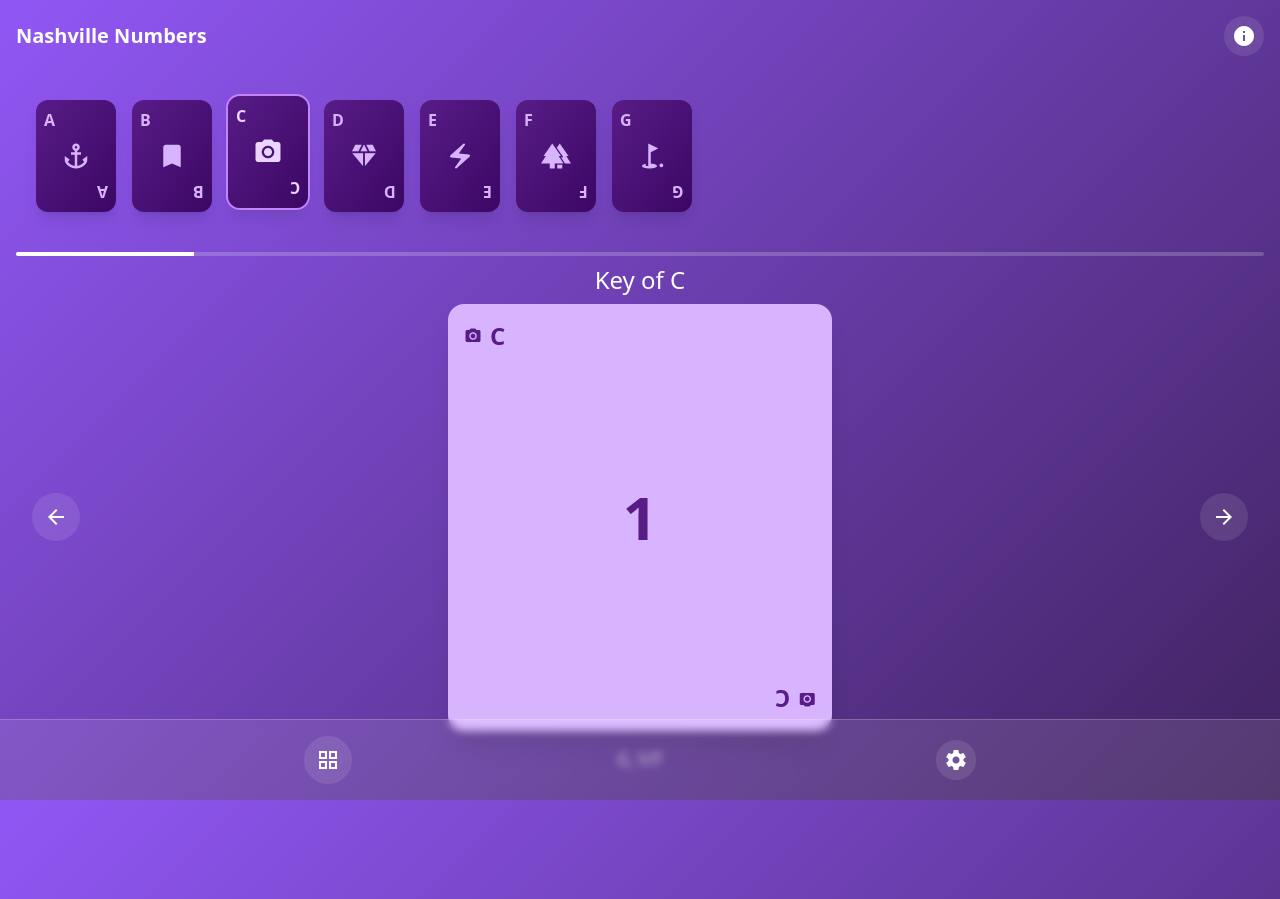
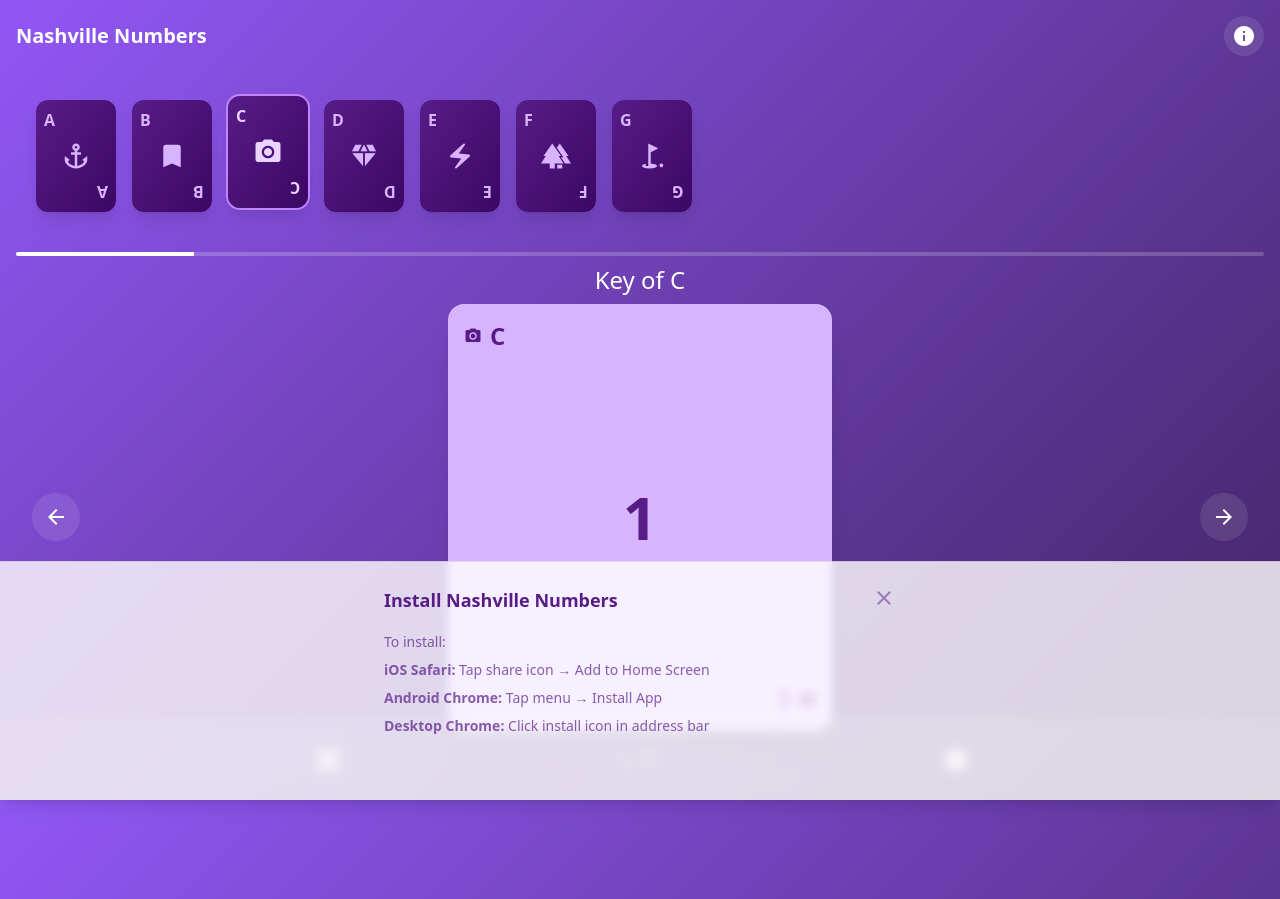
Before and after one commit to jtsternberg/Nashville-Numbers-Flash-Cards, a Vue app: page / in a window 1280 px wide. Built offline with nearby package versions, Linux system fonts and the light colour scheme.

Commit message:
Add installation prompt and instructions to info panel

```diff
--- a/package.json
+++ b/package.json
@@ -1,7 +1,7 @@
 {
 	"name": "nashville-numbers",
 	"private": true,
-	"version": "0.0.13",
+	"version": "0.0.21",
 	"type": "module",
 	"scripts": {
 		"dev": "vite",
--- a/src/App.vue
+++ b/src/App.vue
@@ -10,6 +10,7 @@
 import { useSettingsStore } from './stores/settings'
 import FlashCardNav from './components/FlashCardNav.vue'
 import FlashCardView from './components/FlashCardView.vue'
+import FirstViewNotice from './components/FirstViewNotice.vue'
 
 const settings = useSettingsStore()
 const currentKey = computed({
@@ -229,6 +230,8 @@
 
       <!-- Add padding to prevent content from being hidden behind footer -->
       <div class="h-20"></div>
+
+      <FirstViewNotice />
    </div>
 </template>
 
--- /dev/null
+++ b/src/components/FirstViewNotice.vue
@@ -0,0 +1,62 @@
+<script setup>
+import { ref, onMounted, computed } from 'vue'
+import InstallPrompt from './InstallPrompt.vue'
+import { useInstallPrompt } from '../composables/useInstallPrompt'
+
+const isVisible = ref(false)
+const { deferredPrompt } = useInstallPrompt()
+const hasInstallButton = computed(() => !!deferredPrompt.value)
+
+onMounted(() => {
+   // Check if notice was previously dismissed
+   const dismissed = localStorage.getItem('install-notice-dismissed')
+   if (!dismissed) {
+      isVisible.value = true
+   }
+})
+
+function dismiss() {
+   isVisible.value = false
+   localStorage.setItem('install-notice-dismissed', 'true')
+}
+</script>
+
+<template>
+   <Transition
+      enter-active-class="transition duration-300 ease-out"
+      enter-from-class="transform translate-y-full opacity-0"
+      enter-to-class="transform translate-y-0 opacity-100"
+      leave-active-class="transition duration-200 ease-in"
+      leave-from-class="transform translate-y-0 opacity-100"
+      leave-to-class="transform translate-y-full opacity-0"
+   >
+      <div
+         v-if="isVisible"
+         class="fixed inset-x-0 bottom-0 p-6 pb-16 bg-white/80 backdrop-blur-sm border-t border-purple-900/10 shadow-lg"
+      >
+         <div class="max-w-lg mx-auto">
+            <div class="flex justify-between items-start mb-4">
+               <h3 class="text-lg font-semibold text-purple-900">Install Nashville Numbers</h3>
+               <button
+                  @click="dismiss"
+                  class="text-purple-900/50 hover:text-purple-900 transition-colors"
+                  aria-label="Dismiss notice"
+               >
+                  <span class="material-icons">close</span>
+               </button>
+            </div>
+
+            <InstallPrompt />
+
+            <div v-if="hasInstallButton" class="mt-4 text-center">
+               <button
+                  @click="dismiss"
+                  class="text-sm text-purple-900/50 hover:text-purple-900 transition-colors"
+               >
+                  No thank you, maybe later
+               </button>
+            </div>
+         </div>
+      </div>
+   </Transition>
+</template>
--- a/src/components/InfoPanel.vue
+++ b/src/components/InfoPanel.vue
@@ -1,6 +1,7 @@
 <script setup>
 import { ref, onMounted } from 'vue'
 import { version } from '../../package.json'
+import InstallPrompt from './InstallPrompt.vue'
 
 const isOpen = ref(false)
 const lastUpdated = __BUILD_TIME__
@@ -82,7 +83,7 @@
       >
          <div
             v-if="isOpen"
-            class="absolute right-0 top-11 mt-2 w-64 bg-white/80 backdrop-blur-sm rounded-2xl shadow-lg p-4 text-purple-900 border border-white/20 z-50"
+            class="absolute right-0 top-11 mt-2 w-80 bg-white/80 backdrop-blur-sm rounded-2xl shadow-lg p-4 text-purple-900 border border-white/20 z-50"
          >
             <h3 class="text-lg font-semibold mb-4 text-purple-900/90">About</h3>
 
@@ -104,6 +105,11 @@
                   </span>
                </div>
 
+               <div class="mt-4 pt-4 border-t border-purple-900/10">
+                  <h4 class="text-sm font-semibold mb-2">Install App</h4>
+                  <InstallPrompt />
+               </div>
+
                <button
                   @click="handleRefresh"
                   class="w-full mt-4 px-4 py-2 bg-purple-600 text-white rounded-lg hover:bg-purple-700 transition-colors flex items-center justify-center gap-2"
--- /dev/null
+++ b/src/components/InstallPrompt.vue
@@ -0,0 +1,34 @@
+<script setup>
+import { onMounted } from 'vue'
+import { useInstallPrompt } from '../composables/useInstallPrompt'
+
+const { deferredPrompt, initInstallPrompt, installApp } = useInstallPrompt()
+
+onMounted(() => {
+   initInstallPrompt()
+})
+</script>
+
+<template>
+   <div>
+      <template v-if="deferredPrompt">
+         <p class="text-sm text-purple-900/70 mb-2">Install this app on your device for quick access and offline use.</p>
+         <button
+            @click="installApp"
+            class="w-full px-4 py-2 bg-purple-600 text-white rounded-lg hover:bg-purple-700 transition-colors flex items-center justify-center gap-2"
+         >
+            <span class="material-icons text-sm">download</span>
+            <span>Install App</span>
+         </button>
+      </template>
+
+      <template v-else>
+         <p class="text-sm text-purple-900/70 mb-2">To install:</p>
+         <ul class="text-sm text-purple-900/70 space-y-2">
+            <li><strong>iOS Safari:</strong> Tap share icon → Add to Home Screen</li>
+            <li><strong>Android Chrome:</strong> Tap menu → Install App</li>
+            <li><strong>Desktop Chrome:</strong> Click install icon in address bar</li>
+         </ul>
+      </template>
+   </div>
+</template>
--- /dev/null
+++ b/src/composables/useInstallPrompt.js
@@ -0,0 +1,32 @@
+import { ref } from 'vue'
+
+const deferredPrompt = ref(null)
+
+export function useInstallPrompt() {
+   function initInstallPrompt() {
+      // Listen for 'beforeinstallprompt' event
+      window.addEventListener('beforeinstallprompt', (e) => {
+         e.preventDefault()
+         deferredPrompt.value = e
+         console.log('beforeinstallprompt event:', e)
+      })
+   }
+
+   async function installApp() {
+      if (!deferredPrompt.value) return
+
+      try {
+         const result = await deferredPrompt.value.prompt()
+         console.log('Install prompt result:', result)
+         deferredPrompt.value = null
+      } catch (error) {
+         console.error('Error installing app:', error)
+      }
+   }
+
+   return {
+      deferredPrompt,
+      initInstallPrompt,
+      installApp
+   }
+}
```
